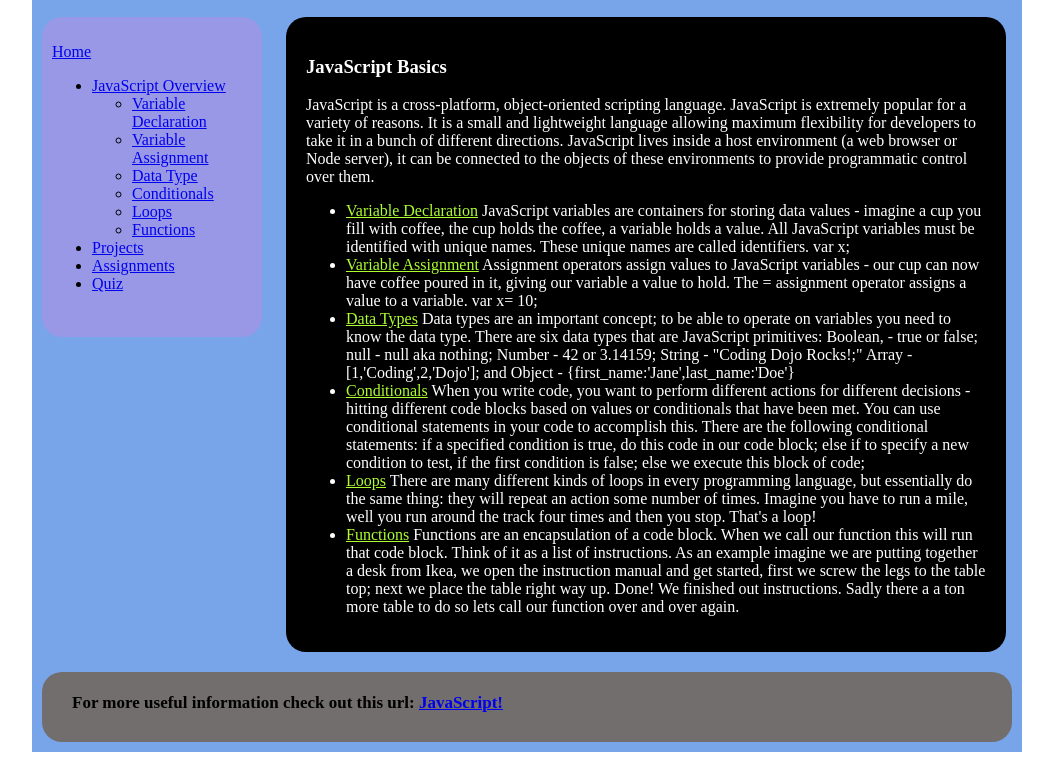
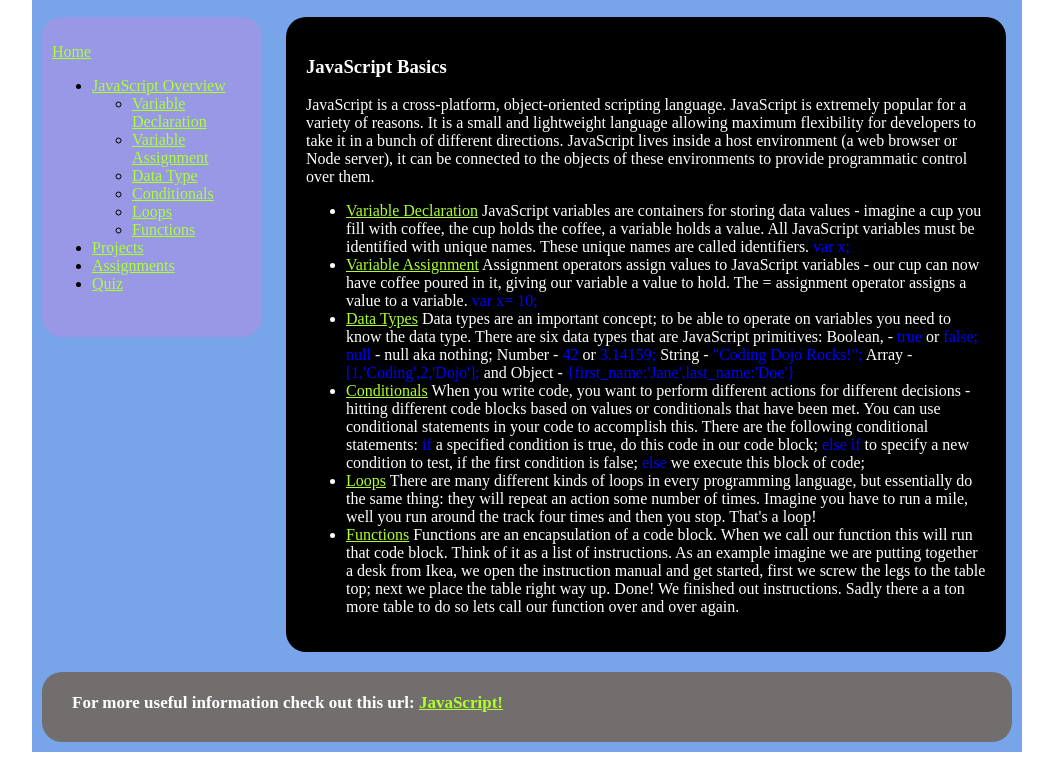
Before and after one commit to phyunmin/css_css3, a plain HTML site: page javascript_basics/index.html in a window 1280 px wide. Shown: the part 94-854 px from the top of the page, without its empty margins (113-1166 px from the left). Drawn offline with Linux system fonts and the light colour scheme.

Commit message:
javascript basic modified

```diff
--- a/javascript_basics/index.html
+++ b/javascript_basics/index.html
@@ -1,6 +1,8 @@
 <!DOCTYPE html>
 <html lang="en">
    <head>
+      <meta charset="UTF-8">
+      <meta name="viewport" content="width=device-width, initial-scale=1.0">
       <title>Position Practice</title>
       <link rel="stylesheet" type="text/css" href="style.css">
    </head>
@@ -32,12 +34,30 @@
             <h3>JavaScript Basics</h3>
             <p>JavaScript is a cross-platform, object-oriented scripting language. JavaScript is extremely popular for a variety of reasons. It is a small and lightweight language allowing maximum flexibility for developers to take it in a bunch of different directions. JavaScript lives inside a host environment (a web browser or Node server), it can be connected to the objects of these environments to provide programmatic control over them.</p>
             <ul>
-               <li><a class="links_color" href="#">Variable Declaration<a> JavaScript variables are containers for storing data values - imagine a cup you fill with coffee, the cup holds the coffee, a variable holds a value. All JavaScript variables must be identified with unique names. These unique names are called identifiers. var x;</li>
-               <li><a class="links_color" href="#">Variable Assignment</a> Assignment operators assign values to JavaScript variables - our cup can now have coffee poured in it, giving our variable a value to hold. The = assignment operator assigns a value to a variable. var x= 10;</li>
-               <li><a class="links_color" href="#">Data Types</a> Data types are an important concept; to be able to operate on variables you need to know the data type. There are six data types that are JavaScript primitives: Boolean, - true or false; null - null aka nothing; Number - 42 or 3.14159; String - "Coding Dojo Rocks!;" Array - [1,'Coding',2,'Dojo']; and Object - {first_name:'Jane',last_name:'Doe'}</li>
-               <li><a class="links_color" href="#">Conditionals</a> When you write code, you want to perform different actions for different decisions - hitting different code blocks based on values or conditionals that have been met. You can use conditional statements in your code to accomplish this. There are the following conditional statements: if a specified condition is true, do this code in our code block; else if to specify a new condition to test, if the first condition is false; else we execute this block of code;</li>
-               <li><a class="links_color" href="#">Loops</a> There are many different kinds of loops in every programming language, but essentially do the same thing: they will repeat an action some number of times. Imagine you have to run a mile, well you run around the track four times and then you stop. That's a loop!</li>
-               <li><a class="links_color" href="#">Functions</a> Functions are an encapsulation of a code block. When we call our function this will run that code block. Think of it as a list of instructions. As an example imagine we are putting together a desk from Ikea, we open the instruction manual and get started, first we screw the legs to the table top; next we place the table right way up. Done! We finished out instructions. Sadly there a a ton more table to do so lets call our function over and over again.</li>
+               <li>
+                  <a href="#">Variable Declaration</a>
+                  JavaScript variables are containers for storing data values - imagine a cup you fill with coffee, the cup holds the coffee, a variable holds a value. All JavaScript variables must be identified with unique names. These unique names are called identifiers. <span class="strong">var x;</span>
+               </li>
+               <li>
+                  <a href="#">Variable Assignment</a>
+                  Assignment operators assign values to JavaScript variables - our cup can now have coffee poured in it, giving our variable a value to hold. The = assignment operator assigns a value to a variable. <span class="strong">var x= 10;</span>
+               </li>
+               <li>
+                  <a href="#">Data Types</a>
+                  Data types are an important concept; to be able to operate on variables you need to know the data type. There are six data types that are JavaScript primitives: Boolean, - <span class="strong">true</span> or <span class="strong">false;</span> <span class="strong">null</span> - null aka nothing; Number - <span class="strong">42</span> or <span class="strong">3.14159;</span> String - <span class="strong">"Coding Dojo Rocks!";</span> Array - <span class="strong">[1,'Coding',2,'Dojo'];</span> and Object - <span class="strong">{first_name:'Jane',last_name:'Doe'}</span>
+               </li>
+               <li>
+                  <a href="#">Conditionals</a>
+                  When you write code, you want to perform different actions for different decisions - hitting different code blocks based on values or conditionals that have been met. You can use conditional statements in your code to accomplish this. There are the following conditional statements: <span class="strong">if</span> a specified condition is true, do this code in our code block; <span class="strong">else if</span> to specify a new condition to test, if the first condition is false; <span class="strong">else</span> we execute this block of code;
+               </li>
+               <li>
+                  <a href="#">Loops</a>
+                  There are many different kinds of loops in every programming language, but essentially do the same thing: they will repeat an action some number of times. Imagine you have to run a mile, well you run around the track four times and then you stop. That's a loop!
+               </li>
+               <li>
+                  <a href="#">Functions</a>
+                  Functions are an encapsulation of a code block. When we call our function this will run that code block. Think of it as a list of instructions. As an example imagine we are putting together a desk from Ikea, we open the instruction manual and get started, first we screw the legs to the table top; next we place the table right way up. Done! We finished out instructions. Sadly there a a ton more table to do so lets call our function over and over again.
+               </li>
             </ul>
          </div>
          <div id="bottoms">
--- a/javascript_basics/style.css
+++ b/javascript_basics/style.css
@@ -53,6 +53,7 @@
     vertical-align: middle;
 }
 #bottomtext{
+    color:white;
     font-size: 17px;
     margin:10px;
     vertical-align: middle;
@@ -60,6 +61,9 @@
     padding-left: 10px;
     box-sizing: border-box;
 }
-.links_color{
+a{
     color:greenyellow;
 }
+span.strong{
+    color:blue;
+}
```
